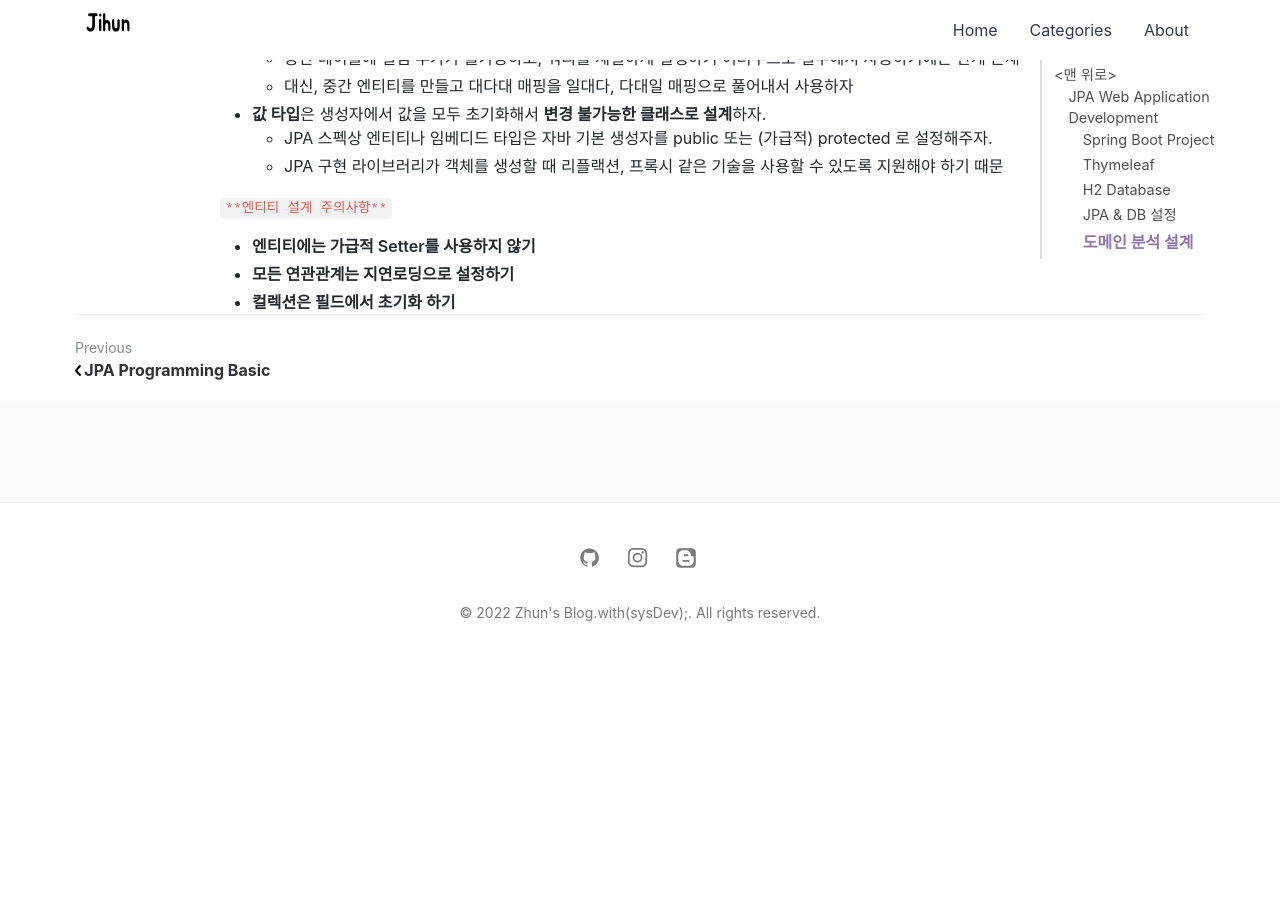
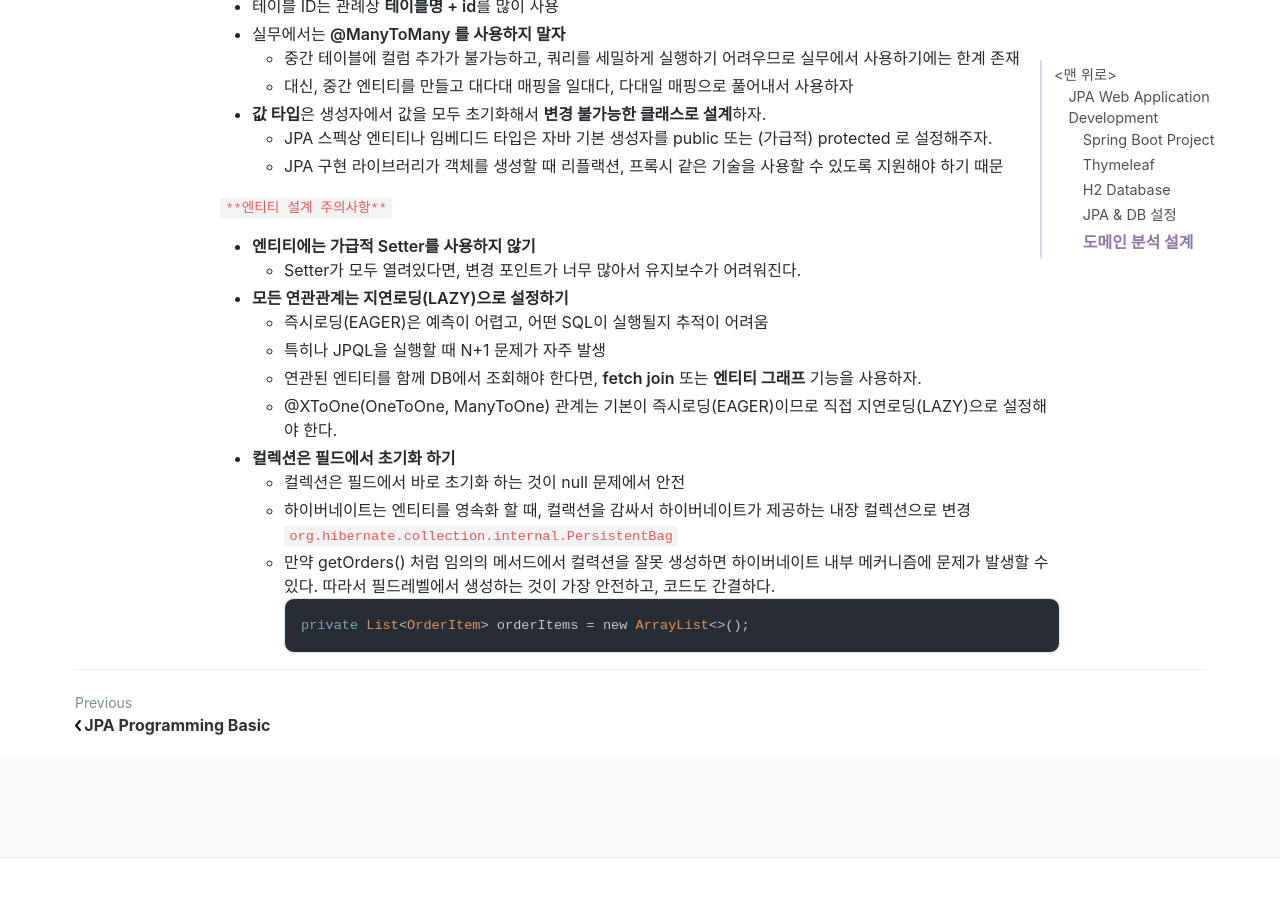
Before and after one commit to jihunparkme/jihunparkme.github.io, a Jekyll site: the page built from _posts/2022-04-16-JPA-Web-Application.md, in a window 1280 px wide and 900 px high, scrolled down 3404 px. Shown: the top 897 px of the window. Built offline with Jekyll 4.4.1, drawn with Linux system fonts in a browser that asks for light colours; nearby versions of some CDN libraries; comment, search, counter and statistics services are not loaded; before the commit the page ends 4072 px from its top, so only the background shows below that; some of the changed text lies outside the part shown.

Commit message:
add: [도메인 분석 설계] 엔티티 설계시 주의점

````diff
--- a/_posts/2022-04-16-JPA-Web-Application.md
+++ b/_posts/2022-04-16-JPA-Web-Application.md
@@ -141,5 +141,16 @@ implementation 'com.github.gavlyukovskiy:p6spy-spring-boot-starter:1.5.6'
 `**엔티티 설계 주의사항**`
 
 - **엔티티에는 가급적 Setter를 사용하지 않기**
-- **모든 연관관계는 지연로딩으로 설정하기**
+  - Setter가 모두 열려있다면, 변경 포인트가 너무 많아서 유지보수가 어려워진다.
+- **모든 연관관계는 지연로딩(LAZY)으로 설정하기**
+  - 즉시로딩(EAGER)은 예측이 어렵고, 어떤 SQL이 실행될지 추적이 어려움
+  - 특히나 JPQL을 실행할 때 N+1 문제가 자주 발생
+  - 연관된 엔티티를 함께 DB에서 조회해야 한다면, **fetch join** 또는 **엔티티 그래프** 기능을 사용하자.
+  - @XToOne(OneToOne, ManyToOne) 관계는 기본이 즉시로딩(EAGER)이므로 직접 지연로딩(LAZY)으로 설정해야 한다.
 - **컬렉션은 필드에서 초기화 하기**
+  - 컬렉션은 필드에서 바로 초기화 하는 것이 null 문제에서 안전
+  - 하이버네이트는 엔티티를 영속화 할 때, 컬랙션을 감싸서 하이버네이트가 제공하는 내장 컬렉션으로 변경 `org.hibernate.collection.internal.PersistentBag`
+  - 만약 getOrders() 처럼 임의의 메서드에서 컬력션을 잘못 생성하면 하이버네이트 내부 메커니즘에 문제가 발생할 수 있다. 따라서 필드레벨에서 생성하는 것이 가장 안전하고, 코드도 간결하다.
+  ```java
+  private List<OrderItem> orderItems = new ArrayList<>();
+  ```
````
